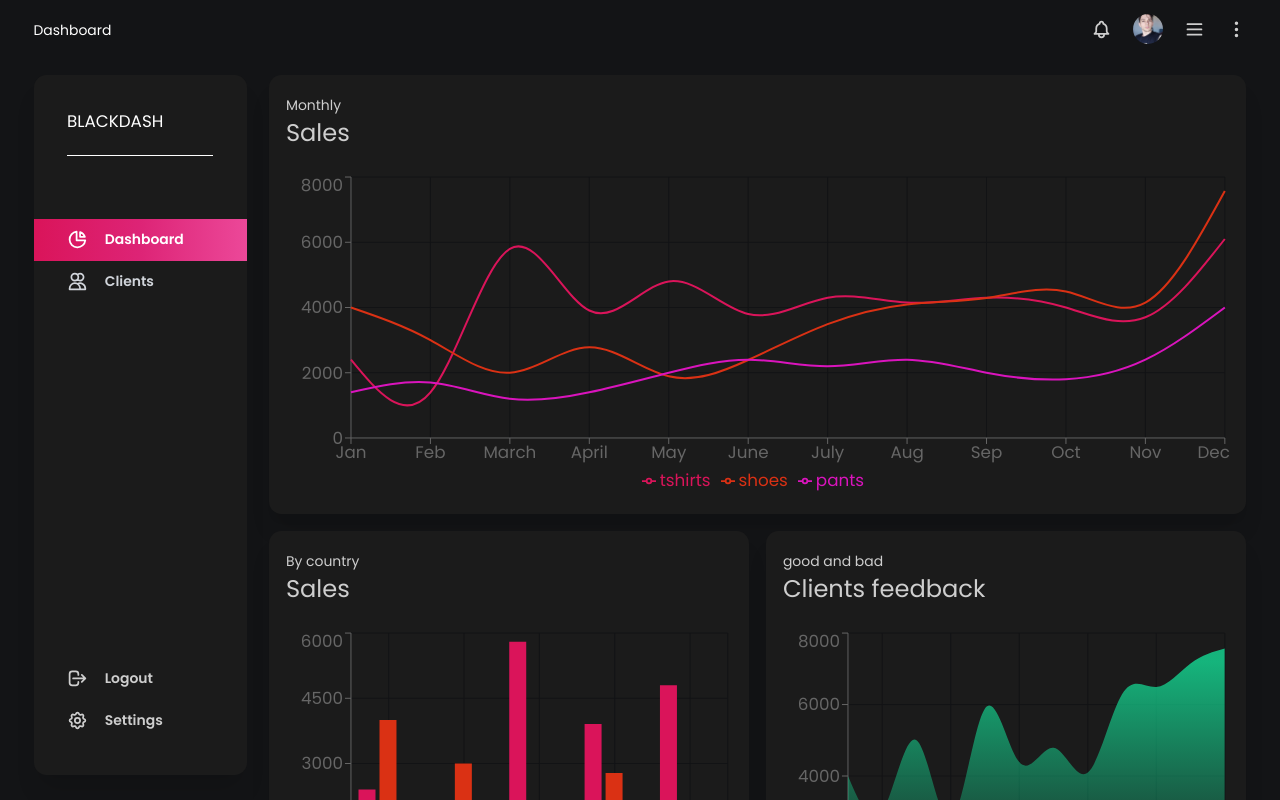
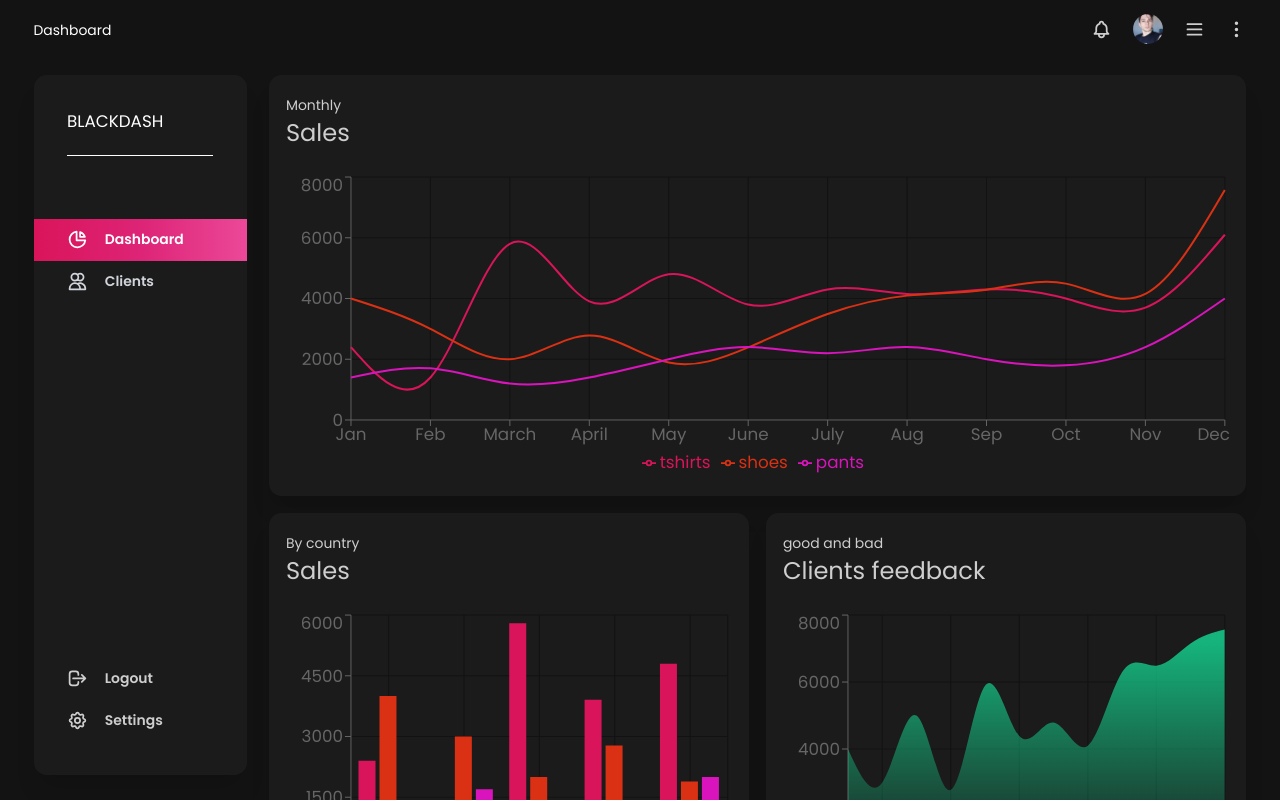
Before and after one commit to gabrieldemian/black-dashboard, a Next.js app: page / in a window 1280 px wide. Shown: the top 800 px of the page. Built offline with nearby package versions, Linux system fonts and the light colour scheme.

Commit message:
fix: removed tailwind jit and did yarn upgrade

```diff
--- a/components/Aside/index.tsx
+++ b/components/Aside/index.tsx
@@ -14,9 +14,10 @@ const Aside: FC<Props> = ({ className, ref }) => {
 
   return (
     <Card
+      style={{width: 'inherit'}}
       noPadding
       className={cn(
-        `fixed flex flex-col w-[inherit] z-50 ${
+        `fixed flex flex-col z-50 ${
           !isMobile ? s.asideHeight : 'h-screen'
         }`,
         className
@@ -38,7 +39,7 @@ const Aside: FC<Props> = ({ className, ref }) => {
                     pathname === item.href ? 'text-white' : 'text-gray-300'
                   }`}
                 >
-                  <div className="z-[2] mx-8 flex">
+                  <div className="mx-8 flex" style={{zIndex: 2}}>
                     <Svg icon={item.icon} />
                     <small className="ml-4 mb-0">{item.name}</small>
                   </div>
--- a/components/Button/Button.module.css
+++ b/components/Button/Button.module.css
@@ -1,6 +1,10 @@
 
 .button {
-  @apply rounded-lg font-semibold focus:outline-none disabled:opacity-50;
+  @apply rounded-lg font-semibold focus:outline-none;
+}
+
+.button[disabled] {
+  @apply opacity-50;
 }
 
 .sm {
--- a/components/Card/Props.tsx
+++ b/components/Card/Props.tsx
@@ -5,4 +5,5 @@ export interface Props {
   className?: string
   style?: any
   noPadding?: boolean
+  height?: string
 }
--- a/components/Card/index.tsx
+++ b/components/Card/index.tsx
@@ -8,11 +8,19 @@ export default function Card({
   title,
   className = '',
   noPadding,
+  height,
+  style,
   ...other
 }: PropsWithChildren<Props>): ReactElement {
   return (
     <div
-      className={cn(`bg-primary shadow-xl rounded-xl text-primary ${ noPadding ? 'p-0' : 'p-4' }`, className)}
+      style={style}
+      className={cn(
+        `bg-primary shadow-xl rounded-xl text-primary ${
+          noPadding ? 'p-0' : 'p-4'
+        }`,
+        className
+      )}
       {...other}
     >
       {subtitle && <small>{subtitle}</small>}
--- a/components/Chart/index.tsx
+++ b/components/Chart/index.tsx
@@ -15,7 +15,7 @@ import CustomTooltip from '../CustomTooltip'
 export default function Chart({
   type = 'line',
   children,
-  height = 326,
+  height = 308,
   data,
   dataKey = 'name',
 }: Props): any {
@@ -59,8 +59,10 @@ export default function Chart({
   }
 
   return (
-    <ResponsiveContainer width="100%" height={height}>
+    <div className="relative h-full w-full">
+      <ResponsiveContainer width="100%" height={height}>
       {renderType()}
     </ResponsiveContainer>
+    </div>
   )
 }
--- a/pages/_app.tsx
+++ b/pages/_app.tsx
@@ -1,5 +1,3 @@
-import '../styles/globals.css'
-import '../styles/nprogress.css'
 import { ThemeProvider } from 'next-themes'
 import { DefaultSeo } from 'next-seo'
 import { Aside, Nav } from '~/components'
@@ -9,6 +7,9 @@ import NProgress from 'nprogress'
 import { useRouter } from 'next/router'
 import { AsideProvider } from '~/contexts'
 import { AppProps, NextRouter } from 'next/dist/next-server/lib/router/router'
+import '../styles/globals.css'
+import '../styles/nprogress.css'
+import '../styles/typography.css'
 
 function MyApp({ Component, pageProps }: AppProps) {
 
--- a/postcss.config.js
+++ b/postcss.config.js
@@ -1,6 +1,19 @@
 module.exports = {
-  plugins: {
-    tailwindcss: {},
-    autoprefixer: {},
-  },
+  plugins: [
+    'tailwindcss',
+    'postcss-nesting',
+    'postcss-flexbugs-fixes',
+    [
+      'postcss-preset-env',
+      {
+        autoprefixer: {
+          flexbox: 'no-2009',
+        },
+        stage: 3,
+        features: {
+          'custom-properties': false,
+        },
+      },
+    ],
+  ],
 }
--- a/styles/globals.css
+++ b/styles/globals.css
@@ -2,55 +2,34 @@
 @tailwind components;
 @tailwind utilities;
 
-:root, .dark, [data-theme="dark"] {
+:root,
+.dark,
+[data-theme='dark'] {
   --bg-primary: #1b1b1b;
-  --bg-secondary: #131416;
+  --bg-secondary: #131313;
   --bg-accent: rgb(255, 38, 98);
 
   --text-primary: #cecece;
   --text-secondary: rgb(206, 206, 206);
   --text-accent: rgb(255, 38, 98);
 
-  --brand-primary: #DA145A;
-  --brand-secondary: #DA3114;
-  --brand-terciary: #DA14BD;
+  --brand-primary: #da145a;
+  --brand-secondary: #da3114;
+  --brand-terciary: #da14bd;
   --brand-green: '#14DA94';
 }
 
 .page {
-  @apply container pr-0
+  @apply container pr-0;
 }
 
-html, body {
+html,
+body {
   font-size: calc(16px + (17 - 16) * ((100vw - 300px) / (1600 - 300)));
   @apply min-h-screen font-body text-primary bg-secondary;
 }
 
-p {margin-bottom: 1rem;}
-
-h1, h2, h3, h4, h5 {
-  margin: 3rem 0 1.38rem;
-  font-family: 'Poppins', sans-serif;
-  font-weight: 400;
-  line-height: 1.3;
-}
-
-h1 {
-  margin-top: 0;
-  font-size: 2.488rem;
-}
-
-h2 {font-size: 2.074rem;}
-
-h3 {font-size: 1.728rem;}
-
-h4 {font-size: 1.44rem;}
-
-h5 {font-size: 1.2rem;}
-
-small, .text_small {font-size: 0.833rem;}
-
 *::selection {
   background-color: var(--text-accent);
-  color: var(--bg-primary)
+  color: var(--bg-primary);
 }
--- /dev/null
+++ b/styles/typography.css
@@ -0,0 +1,24 @@
+
+p {margin-bottom: 1rem;}
+
+h1, h2, h3, h4, h5 {
+  margin: 3rem 0 1.38rem;
+  font-family: 'Poppins', sans-serif;
+  font-weight: 400;
+  line-height: 1.3;
+}
+
+h1 {
+  margin-top: 0;
+  font-size: 2.488rem;
+}
+
+h2 {font-size: 2.074rem;}
+
+h3 {font-size: 1.728rem;}
+
+h4 {font-size: 1.44rem;}
+
+h5 {font-size: 1.2rem;}
+
+small, .text_small {font-size: 0.833rem;}
--- a/tailwind.config.js
+++ b/tailwind.config.js
@@ -1,6 +1,6 @@
 
 module.exports = {
-  mode: 'jit',
+  // mode: 'jit',
   purge: ['./pages/**/*.{js,ts,jsx,tsx}', './components/**/*.{js,ts,jsx,tsx}'],
   darkMode: 'class', // or 'media' or 'class',
   theme: {
```
Also changed, not shown: package.json (+7 -4 lines), 1 other file (tests, documents, lock files or other folders).
